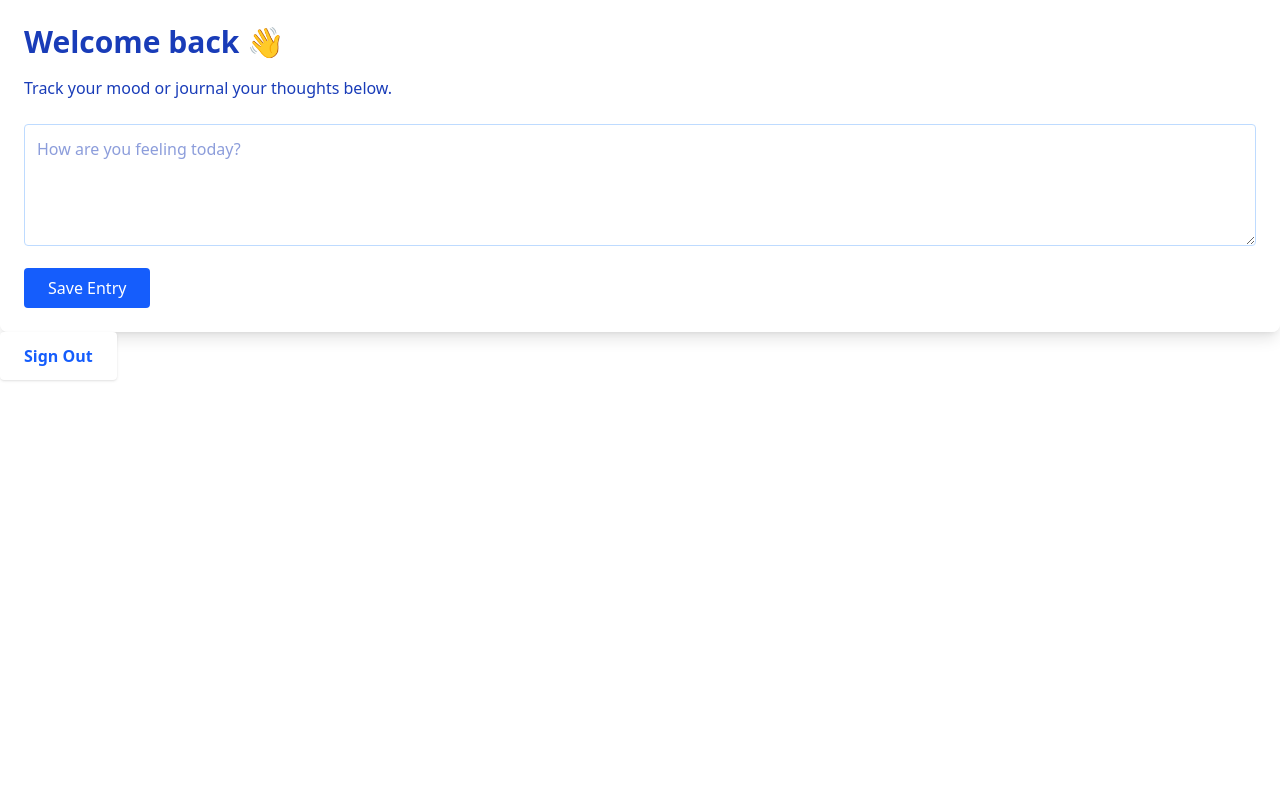
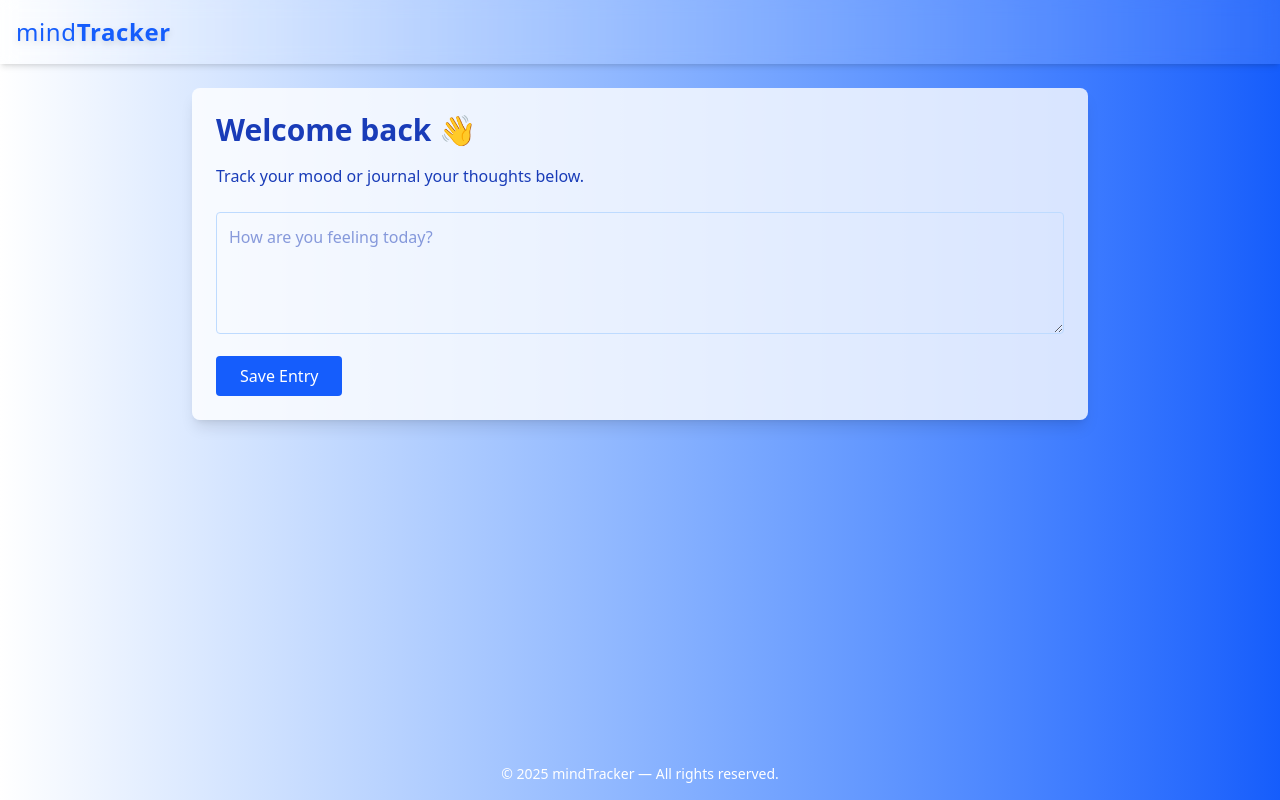
Before and after one commit to khazarglzd/mindTrack-ai-react, a React (Vite) app: page /dashboard in a window 1280 px wide. Built offline with nearby package versions, Linux system fonts and the light colour scheme.

Commit message:
feat: create Layout comonent

```diff
--- /dev/null
+++ b/src/components/Layout.jsx
@@ -0,0 +1,22 @@
+import React from 'react';
+
+const Layout = ({ children }) => {
+    return (
+        <div className="min-h-screen bg-gradient-to-r from-white to-blue-600 text-white flex flex-col">
+            <header className="p-4 shadow-md bg-white/10 backdrop-blur-sm">
+                <h1 className="text-2xl font-bold tracking-wide  text-blue-600 drop-shadow-md"><span className="font-normal">mind</span>
+                    <span className="font-bold">Tracker</span></h1>
+            </header>
+
+            <main className="flex-1 p-6 flex justify-center items-start">
+                <div className="w-full max-w-4xl">{children}</div>
+            </main>
+
+            <footer className="p-4 text-sm text-center text-blue/70">
+                © {new Date().getFullYear()} mindTracker — All rights reserved.
+            </footer>
+        </div>
+    );
+};
+
+export default Layout;
--- a/src/pages/Dashboard.jsx
+++ b/src/pages/Dashboard.jsx
@@ -1,6 +1,7 @@
 import React from 'react'
 import { useAuth } from '../context/authContext'
 import { useNavigate } from 'react-router-dom'
+import Layout from '../components/Layout'
 
 const Dashboard = () => {
 
@@ -14,7 +15,7 @@ const Dashboard = () => {
     };
 
     return (
-        <div>
+        <Layout>
             <div className="bg-white/80 p-6 rounded-lg shadow-lg text-blue-800 w-full">
                 <h2 className="text-3xl font-bold mb-4">Welcome back 👋</h2>
                 <p className="text-md mb-6">Track your mood or journal your thoughts below.</p>
@@ -31,13 +32,13 @@ const Dashboard = () => {
                     </button>
                 </div>
             </div>
-            <button
+            {/* <button
                 onClick={handleLogout}
                 className="bg-white text-blue-600 font-semibold px-6 py-3 rounded shadow hover:bg-gray-100 transition cursor-pointer"
             >
                 Sign Out
-            </button>
-        </div>
+            </button> */}
+        </Layout>
     )
 }
 
```
